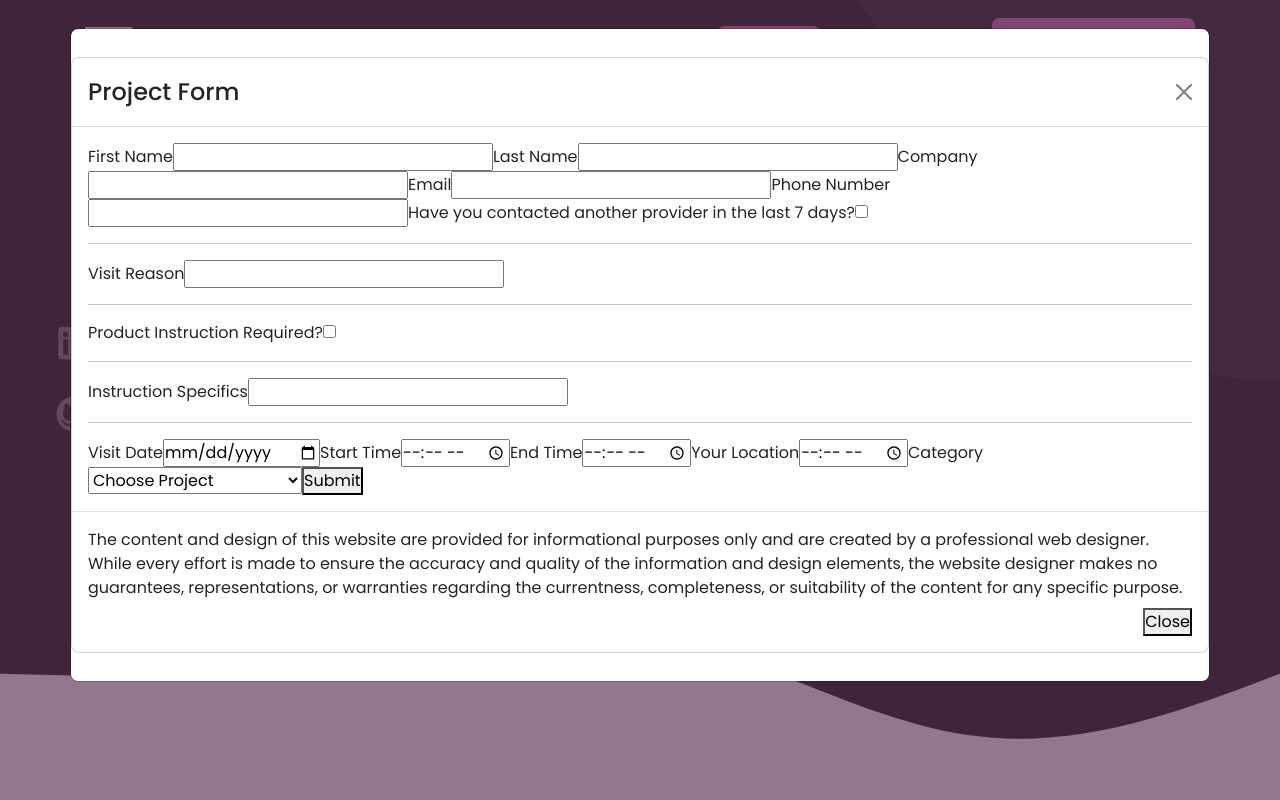
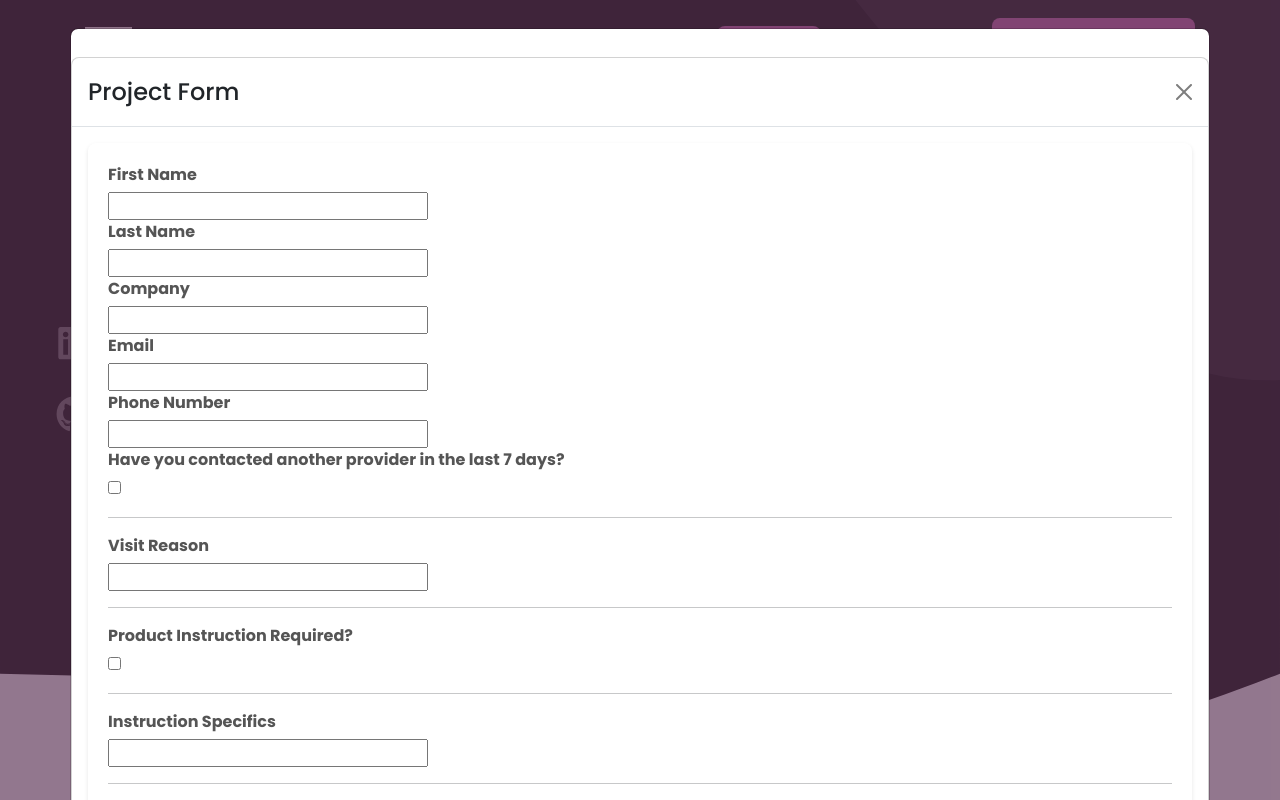
Before and after one commit to tektechnologies/craigbarkley, a React (Create React App) app: page / in a window 1280 px wide. Both pictures are taken after a click on the element "New Project Request". Shown: the top 800 px of the page. Built offline with nearby package versions, Linux system fonts and the light colour scheme.

Commit message:
contain and label styles applied

```diff
--- a/src/App.css
+++ b/src/App.css
@@ -0,0 +1,17 @@
+
+
+
+.form-container {
+  background-color: #ffffff;
+  padding: 20px;
+  border-radius: 8px;
+  box-shadow: 0 2px 4px rgba(0, 0, 0, 0.1);
+  width: 100%;
+}
+
+label {
+  display: block;
+  margin-bottom: 5px;
+  font-weight: bold;
+  color: #555555;
+}
--- a/src/components/SelectedProjectForm/SelectedProjectForm.js
+++ b/src/components/SelectedProjectForm/SelectedProjectForm.js
@@ -44,6 +44,7 @@ const SelectedProjectForm = (props) => {
         </Modal.Header>
 
         <Modal.Body>
+        <div className="form-container">
           <form onSubmit={handleSubmit(onSubmit)}>
             <label htmlFor="firstName">First Name</label>
             <input type="text" id="firstName" {...register("firstName")} />
@@ -138,6 +139,7 @@ const SelectedProjectForm = (props) => {
 
             <button>Submit</button>
           </form>
+          </div>
           <DevTool control={control} />
         </Modal.Body>
         <Modal.Footer>
```
